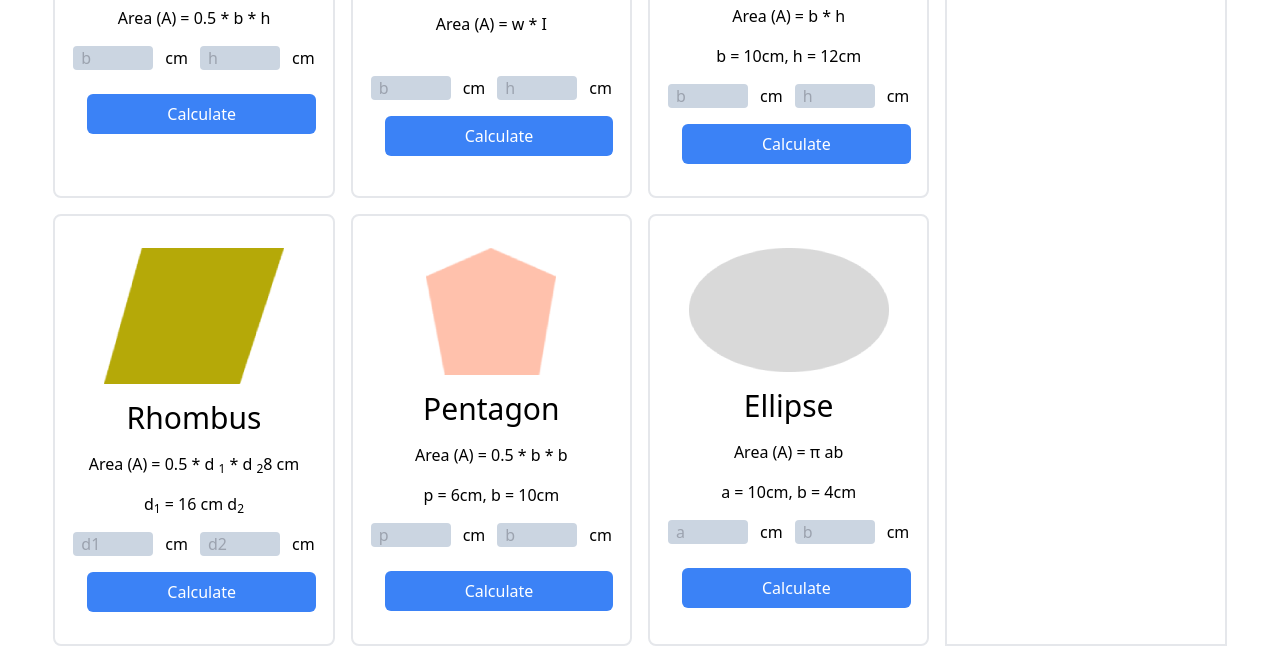
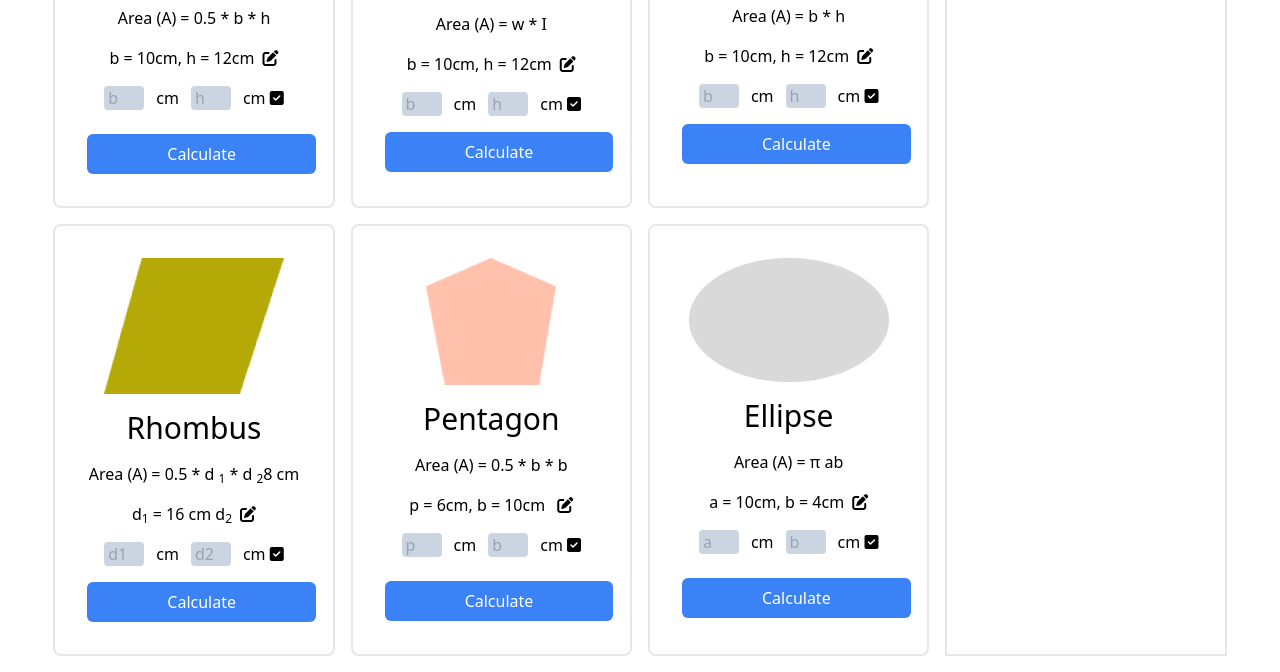
Before and after one commit to mdjewel999/assignment-geometry-genius-resources, a plain HTML site: page index.html in a window 1280 px wide. Shown: the part 356-1028 px from the top of the page. Drawn offline with nearby package versions, Linux system fonts and the light colour scheme.

```diff
--- a/index.html
+++ b/index.html
@@ -6,6 +6,7 @@
     <meta http-equiv="X-UA-Compatible" content="IE=edge">
     <meta name="viewport" content="width=device-width, initial-scale=1.0">
     <title>Assignmet-Five</title>
+    <script src="https://kit.fontawesome.com/d261eff5d1.js" crossorigin="anonymous"></script>
     <script src="https://cdn.tailwindcss.com"></script>
 </head>
 
@@ -20,7 +21,8 @@
                     <h3 class="text-3xl text-slate-500 font-medium">Geometry Genius</h3>
                 </div>
                 <div class="">
-                    <button class="text-xl text-white bg-blue-500 px-5 py-2 rounded-md hover:bg-blue-600">Blog</button>
+                    <button class="text-xl text-white bg-blue-500 px-5 py-2 rounded-md hover:bg-blue-600"><a
+                            href="https://www.facebook.com/">Blog</a></button>
                 </div>
             </div>
         </header>
@@ -35,11 +37,13 @@
                     <h1 class="text-3xl mt-4">Triangle</h1>
                     <p class="mt-4">Area (A) = <span id="constant-number">0.5</span> * <span>b</span> * <span>h</span>
                     </p>
+                    <p class="mt-4">b = 10cm, h = 12cm<i class="fa-sharp fa-solid fa-pen-to-square ml-2"></i> </p>
+
                     <div class="flex gap-3 mt-4 justify-center">
-                        <input id="triangle-base" class="bg-slate-300 w-20 rounded px-2 " placeholder="b" type="text">
+                        <input id="triangle-base" class="bg-slate-300 w-10 rounded px-1 " placeholder="b" type="text">
                         <span>cm</span>
-                        <input id="triangle-height" class="bg-slate-300 w-20 rounded rounded px-2" placeholder="h"
-                            type="text"><span>cm</span>
+                        <input id="triangle-height" class="bg-slate-300 w-10 rounded rounded px-1" placeholder="h"
+                            type="text"><span>cm <i class="fa-solid fa-square-check"></i></span>
                     </div>
 
                     <button id="btn-triangle"
@@ -50,12 +54,13 @@
                 <div id="Rectangle" class="border-2 text-center p-8 rounded-lg hover-div">
                     <img class="inline-flex" src="images/rectangle.png" alt="">
                     <h1 class="text-3xl mt-4">Rectangle</h1>
-                    <p class="mt-4">Area (A) = w * I</p><br>
+                    <p class="mt-4">Area (A) = w * I</p>
+                    <p class="mt-4">b = 10cm, h = 12cm<i class="fa-sharp fa-solid fa-pen-to-square ml-2"></i> </p>
                     <div class="flex gap-3 mt-4 justify-center">
-                        <input id="rectangle-base" class="bg-slate-300 w-20 rounded px-2 " placeholder="b" type="text">
+                        <input id="rectangle-base" class="bg-slate-300 w-10 rounded px-1 " placeholder="b" type="text">
                         <span>cm</span>
-                        <input id="rectangle-height" class="bg-slate-300 w-20 rounded rounded px-2" placeholder="h"
-                            type="text"><span>cm</span>
+                        <input id="rectangle-height" class="bg-slate-300 w-10 rounded rounded px-1" placeholder="h"
+                            type="text"><span>cm <i class="fa-solid fa-square-check"></i></span>
                     </div>
 
                     <button id="btn-rectangle"
@@ -66,12 +71,12 @@
                     <img class="inline-flex" src="images/parallelogram.png" alt="">
                     <h1 class="text-3xl mt-4">Parallelogram</h1>
                     <p class="mt-4">Area (A) = b * h</p>
-                    <p class="mt-4">b = 10cm, h = 12cm</p>
+                    <p class="mt-4">b = 10cm, h = 12cm<i class="fa-sharp fa-solid fa-pen-to-square ml-2"></i></p>
                     <div class="flex gap-3 mt-4 justify-center">
-                        <input id="parallelogram-base" class="bg-slate-300 w-20 rounded px-2 " placeholder="b"
+                        <input id="parallelogram-base" class="bg-slate-300 w-10 rounded px-1 " placeholder="b"
                             type="text"> <span>cm</span>
-                        <input id="parallelogram-height" class="bg-slate-300 w-20 rounded rounded px-2" placeholder="h"
-                            type="text"><span>cm</span>
+                        <input id="parallelogram-height" class="bg-slate-300 w-10 rounded rounded px-1" placeholder="h"
+                            type="text"><span>cm <i class="fa-solid fa-square-check"></i></span>
                     </div>
 
                     <button id="btn-parallelogram"
@@ -126,12 +131,12 @@
                     <img class="inline-flex" src="images/rhombus.png" alt="">
                     <h1 class="text-3xl mt-4">Rhombus</h1>
                     <p class="my-4">Area (A) = 0.5 * d <sub>1</sub> * d <sub>2</sub>8 cm</p>
-                    <p class="my-4">d<sub>1</sub> = 16 cm d<sub>2</sub></p>
+                    <p class="my-4">d<sub>1</sub> = 16 cm d<sub>2</sub><i class="fa-sharp fa-solid fa-pen-to-square ml-2"></i></p>
                     <div class="flex gap-3 mt-4 justify-center">
-                        <input id="Rhombus-base" class="bg-slate-300 w-20 rounded px-2 " placeholder="d1" type="text">
+                        <input id="Rhombus-base" class="bg-slate-300 w-10 rounded px-1 " placeholder="d1" type="text">
                         <span>cm</span>
-                        <input id="Rhombus-height" class="bg-slate-300 w-20 rounded rounded px-2" placeholder="d2"
-                            type="text"><span>cm</span>
+                        <input id="Rhombus-height" class="bg-slate-300 w-10 rounded rounded px-1" placeholder="d2"
+                            type="text"><span>cm <i class="fa-solid fa-square-check"></i></span>
                     </div>
 
                     <button id="btn-Rhombus"
@@ -141,13 +146,13 @@
                 <div id="Pentagon" class="border-2 text-center  p-8 rounded-lg hover-div">
                     <img class="inline-flex" src="images/pentagon.png" alt="">
                     <h1 class="text-3xl mt-4">Pentagon</h1>
-                    <p class="mt-4">Area (A) = 0.5 * b * b </p>
-                    <p class="mt-4">p = 6cm, b = 10cm</p>
+                    <p class="mt-4">Area (A) = 0.5 * b * b</p>
+                    <p class="mt-4">p = 6cm, b = 10cm <i class="fa-sharp fa-solid fa-pen-to-square ml-2"></i></p>
                     <div class="flex gap-3 mt-4 justify-center">
-                        <input id="Pentagon-base" class="bg-slate-300 w-20 rounded px-2 " placeholder="p" type="text">
+                        <input id="Pentagon-base" class="bg-slate-300 w-10 rounded px-1 " placeholder="p" type="text">
                         <span>cm</span>
-                        <input id="Pentagon-height" class="bg-slate-300 w-20 rounded rounded px-2" placeholder="b"
-                            type="text"><span>cm</span>
+                        <input id="Pentagon-height" class="bg-slate-300 w-10 rounded rounded px-1" placeholder="b"
+                            type="text"><span>cm <i class="fa-solid fa-square-check"></i></span>
                     </div>
 
                     <button id="btn-Pentagon"
@@ -157,13 +162,13 @@
                 <div id="myElement" class="border-2 text-center p-8 rounded-lg hover-div">
                     <img class="inline-flex" src="images/ellipse.png" alt="">
                     <h1 class="text-3xl mt-4">Ellipse</h1>
-                    <p class="mt-4">Area (A) = &pi; ab</p>
-                    <p class="mt-4">a = 10cm, b = 4cm</p>
+                    <p class="mt-4">Area (A) = &pi; ab </p>
+                    <p class="mt-4">a = 10cm, b = 4cm<i class="fa-sharp fa-solid fa-pen-to-square ml-2"></i> </p>
                     <div class="flex gap-3 mt-4 justify-center">
-                        <input id="Ellipse-base" class="bg-slate-300 w-20 rounded px-2 " placeholder="a" type="text">
+                        <input id="Ellipse-base" class="bg-slate-300 w-10 rounded px-1 " placeholder="a" type="text">
                         <span>cm</span>
-                        <input id="Ellipse-height" class="bg-slate-300 w-20 rounded rounded px-2" placeholder="b"
-                            type="text"><span>cm</span>
+                        <input id="Ellipse-height" class="bg-slate-300 w-10 rounded rounded px-1" placeholder="b"
+                            type="text"><span>cm <i class="fa-solid fa-square-check"></i></span>
                     </div>
 
                     <button id="btn-Ellipse"
```
